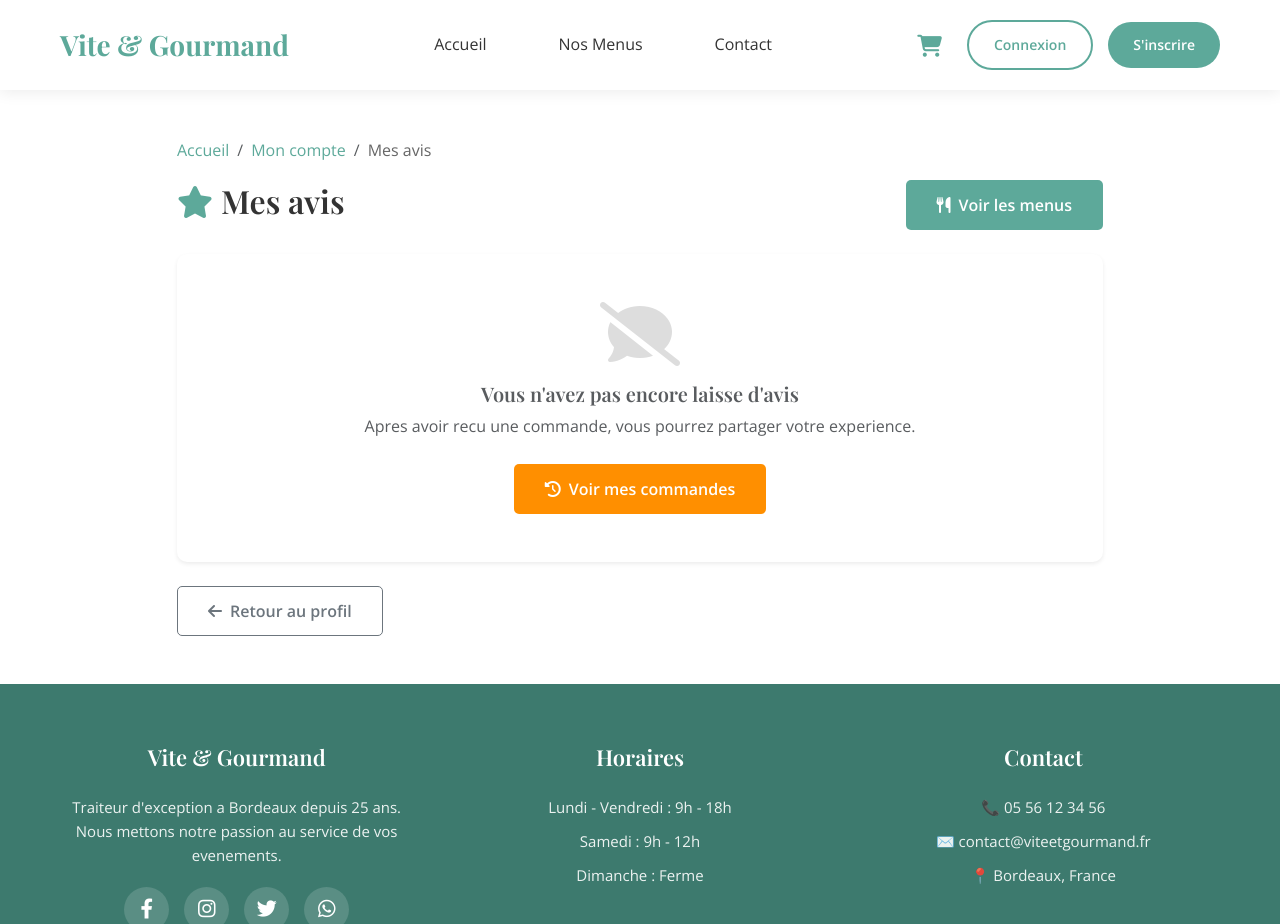
After one commit to Rvlto974/Web-Resto, a PHP site: template src/Views/review/my-reviews.php in a window 1280 px wide. The commit adds this page. Shown: the top 924 px of the page. Run offline with PHP 8.4, Linux system fonts and the light colour scheme; the template is opened without the code that fills it, so the values that code supplies are empty; some libraries are stand-ins or nearby versions.

Commit message:
feat: Ajout page Mes avis pour les clients
- Cree vue review/my-reviews.php
- Liste les avis de l'utilisateur avec statut (publie/en attente)
- Affiche note, commentaire, menu associe
- Lien ajoute dans le menu profil utilisateur

Co-Authored-By: Claude Opus 4.5 <noreply@anthropic.com>

```diff
--- /dev/null
+++ b/src/Views/review/my-reviews.php
@@ -0,0 +1,127 @@
+<?php
+require_once __DIR__ . '/../../Core/Auth.php';
+?>
+
+<div class="container py-5">
+    <div class="row">
+        <div class="col-lg-10 mx-auto">
+            <!-- Breadcrumb -->
+            <nav aria-label="breadcrumb">
+                <ol class="breadcrumb">
+                    <li class="breadcrumb-item"><a href="/">Accueil</a></li>
+                    <li class="breadcrumb-item"><a href="/user/profile">Mon compte</a></li>
+                    <li class="breadcrumb-item active" aria-current="page">Mes avis</li>
+                </ol>
+            </nav>
+
+            <div class="d-flex justify-content-between align-items-center mb-4">
+                <h2 style="font-family: 'Playfair Display', serif; color: #333;">
+                    <i class="fas fa-star me-2" style="color: #5DA99A;"></i>Mes avis
+                </h2>
+                <a href="/menu" class="btn" style="background-color: #5DA99A; color: white;">
+                    <i class="fas fa-utensils me-2"></i>Voir les menus
+                </a>
+            </div>
+
+            <?php if (empty($reviews)): ?>
+                <!-- Aucun avis -->
+                <div class="card shadow-sm">
+                    <div class="card-body text-center py-5">
+                        <i class="fas fa-comment-slash fa-4x mb-3" style="color: #ddd;"></i>
+                        <h4 class="text-muted">Vous n'avez pas encore laisse d'avis</h4>
+                        <p class="text-muted mb-4">Apres avoir recu une commande, vous pourrez partager votre experience.</p>
+                        <a href="/order/history" class="btn" style="background-color: #FF8F00; color: white;">
+                            <i class="fas fa-history me-2"></i>Voir mes commandes
+                        </a>
+                    </div>
+                </div>
+            <?php else: ?>
+                <!-- Liste des avis -->
+                <div class="row">
+                    <?php foreach ($reviews as $review): ?>
+                        <div class="col-md-6 mb-4">
+                            <div class="card h-100 shadow-sm">
+                                <div class="card-body">
+                                    <!-- En-tete avec image menu -->
+                                    <div class="d-flex mb-3">
+                                        <?php if (!empty($review['menu_image'])): ?>
+                                            <img src="<?php echo htmlspecialchars($review['menu_image']); ?>"
+                                                 alt="<?php echo htmlspecialchars($review['menu_title']); ?>"
+                                                 class="rounded me-3"
+                                                 style="width: 80px; height: 60px; object-fit: cover;">
+                                        <?php else: ?>
+                                            <div class="rounded me-3 d-flex align-items-center justify-content-center"
+                                                 style="width: 80px; height: 60px; background-color: #f5f5f5;">
+                                                <i class="fas fa-utensils text-muted"></i>
+                                            </div>
+                                        <?php endif; ?>
+                                        <div class="flex-grow-1">
+                                            <h6 class="mb-1">
+                                                <a href="/menu/show/<?php echo $review['menu_id']; ?>" class="text-decoration-none" style="color: #333;">
+                                                    <?php echo htmlspecialchars($review['menu_title']); ?>
+                                                </a>
+                                            </h6>
+                                            <?php if (!empty($review['order_number'])): ?>
+                                                <small class="text-muted">
+                                                    Commande <?php echo htmlspecialchars($review['order_number']); ?>
+                                                </small>
+                                            <?php endif; ?>
+                                        </div>
+                                    </div>
+
+                                    <!-- Etoiles -->
+                                    <div class="mb-2">
+                                        <?php for ($i = 1; $i <= 5; $i++): ?>
+                                            <i class="fas fa-star <?php echo $i <= $review['rating'] ? '' : 'text-muted'; ?>"
+                                               style="<?php echo $i <= $review['rating'] ? 'color: #FFD700;' : ''; ?>"></i>
+                                        <?php endfor; ?>
+                                        <span class="ms-2 text-muted"><?php echo $review['rating']; ?>/5</span>
+                                    </div>
+
+                                    <!-- Commentaire -->
+                                    <?php if (!empty($review['comment'])): ?>
+                                        <p class="card-text mb-3">
+                                            <?php echo nl2br(htmlspecialchars($review['comment'])); ?>
+                                        </p>
+                                    <?php else: ?>
+                                        <p class="card-text text-muted fst-italic mb-3">Aucun commentaire</p>
+                                    <?php endif; ?>
+
+                                    <!-- Statut et date -->
+                                    <div class="d-flex justify-content-between align-items-center">
+                                        <small class="text-muted">
+                                            <i class="fas fa-calendar-alt me-1"></i>
+                                            <?php echo date('d/m/Y', strtotime($review['created_at'])); ?>
+                                        </small>
+                                        <?php if ($review['is_approved']): ?>
+                                            <span class="badge bg-success">
+                                                <i class="fas fa-check me-1"></i>Publie
+                                            </span>
+                                        <?php else: ?>
+                                            <span class="badge bg-warning text-dark">
+                                                <i class="fas fa-clock me-1"></i>En attente
+                                            </span>
+                                        <?php endif; ?>
+                                    </div>
+                                </div>
+                            </div>
+                        </div>
+                    <?php endforeach; ?>
+                </div>
+
+                <!-- Info moderation -->
+                <div class="alert alert-info mt-3" role="alert">
+                    <i class="fas fa-info-circle me-2"></i>
+                    Les avis en attente sont visibles uniquement par vous. Ils seront publies apres validation par notre equipe.
+                </div>
+            <?php endif; ?>
+
+            <!-- Bouton retour -->
+            <div class="mt-4">
+                <a href="/user/profile" class="btn btn-outline-secondary">
+                    <i class="fas fa-arrow-left me-2"></i>Retour au profil
+                </a>
+            </div>
+        </div>
+    </div>
+</div>
--- a/src/Views/user/profile.php
+++ b/src/Views/user/profile.php
@@ -17,6 +17,9 @@
                     </a>
                     <a href="/order/history" class="list-group-item list-group-item-action">
                         <i class="fas fa-history me-2"></i>Mes commandes
+                    </a>
+                    <a href="/review/myReviews" class="list-group-item list-group-item-action">
+                        <i class="fas fa-star me-2"></i>Mes avis
                     </a>
                     <?php if ($user['role'] === 'admin' || $user['role'] === 'employee'): ?>
                         <a href="/admin" class="list-group-item list-group-item-action">
```
